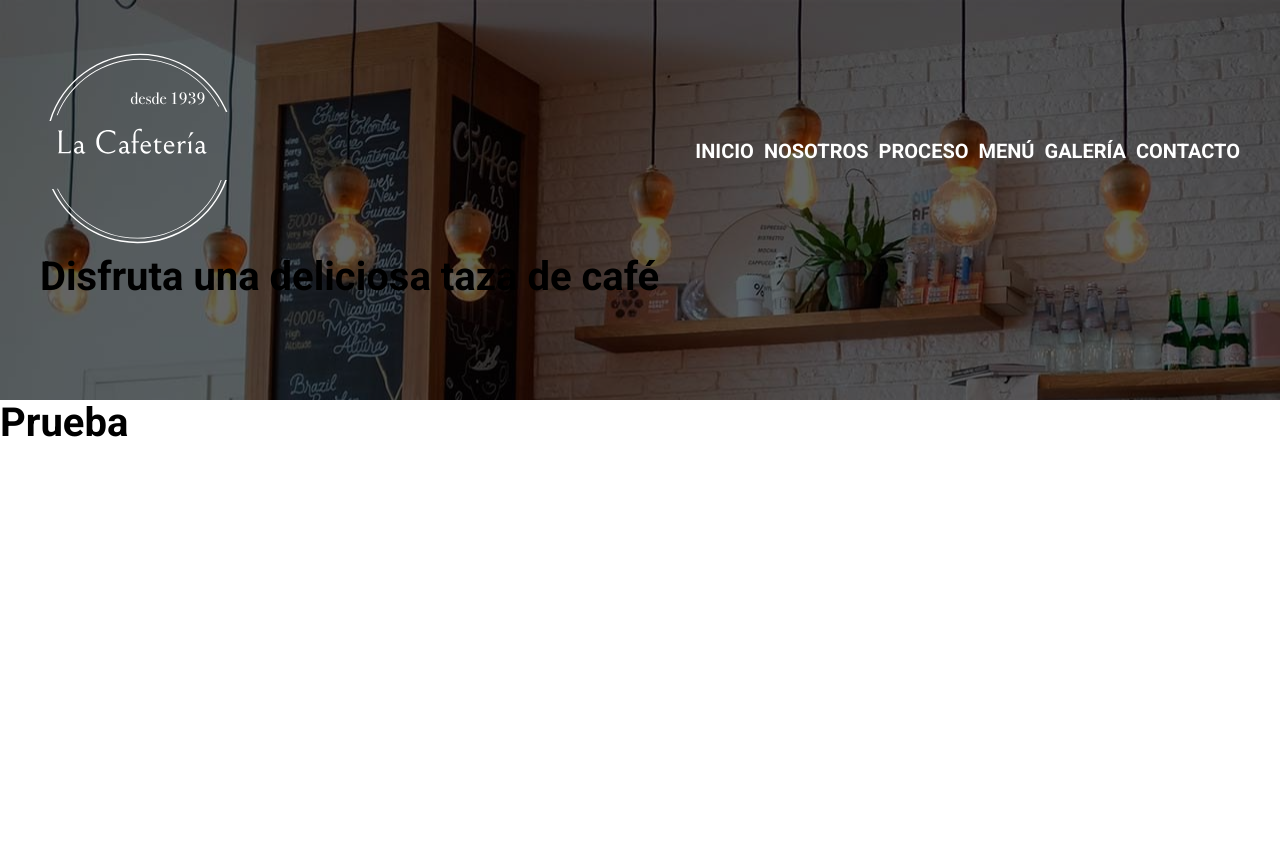
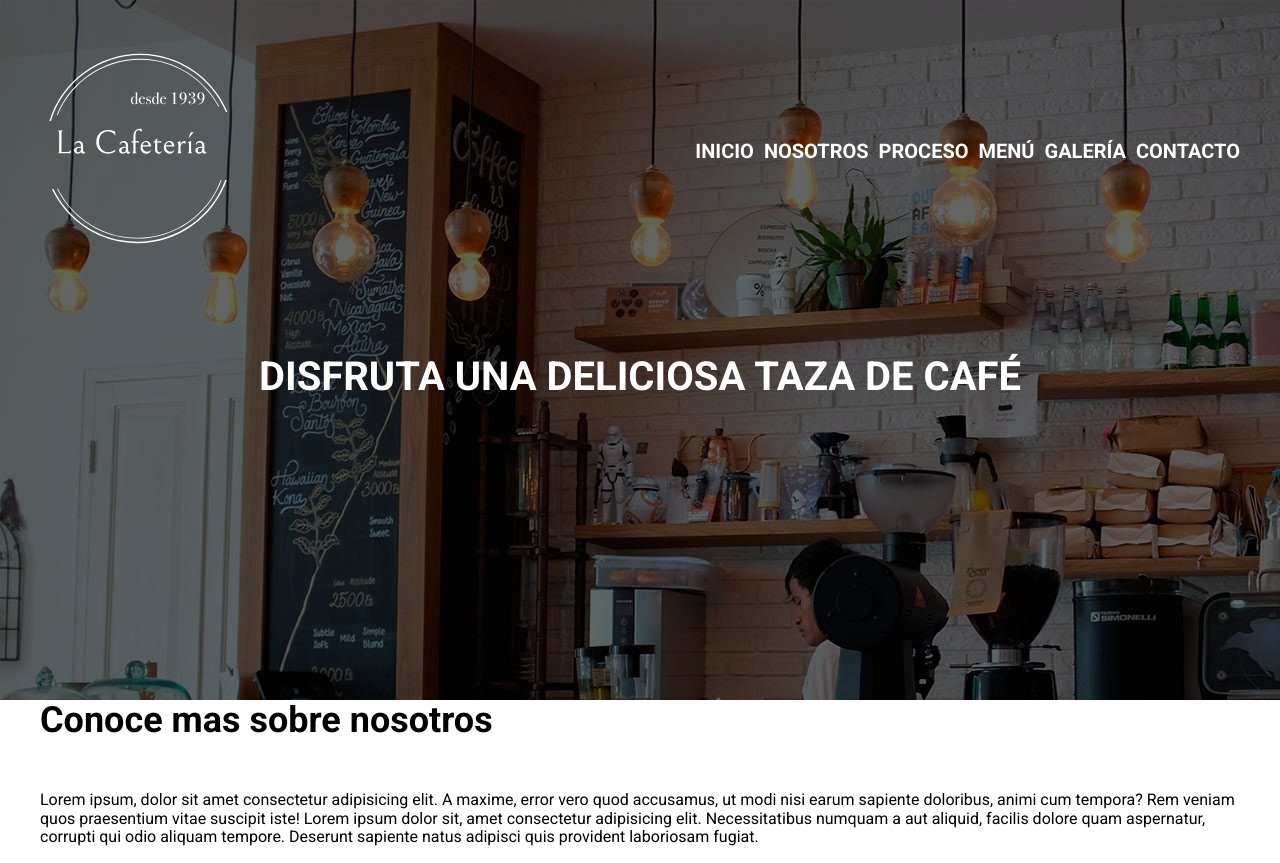
Before and after one commit to beginoffile/coffe-shop, a website: page index.html in a window 1280 px wide. Before the commit the page ends 800 px from the top, so only its background shows below. Drawn offline with Linux system fonts and the light colour scheme.

Commit message:
finised header

```diff
--- a/index.html
+++ b/index.html
@@ -18,7 +18,7 @@
                     <img src="build/img/logo.svg" alt="logo cafeteria">
                 </div>
                 <nav class="nav-principal">
-                    <a href="index.html">Inicio</a>
+                    <a class="activo" href="index.html">Inicio</a>
                     <a href="nosotrol.html">Nosotros</a>
                     <a href="proceso.html">Proceso</a>
                     <a href="menu.html">Menú</a>
@@ -31,7 +31,11 @@
             </div>
         </div>
     </header>
-    <h1>Prueba</h1>
+    <main class="contenedor contenido-principal">
+        <h2><span>Conoce mas </span>sobre nosotros</h2>
+        <p>Lorem ipsum, dolor sit amet consectetur adipisicing elit. A maxime, error vero quod accusamus, ut modi nisi earum sapiente doloribus, animi cum tempora? Rem veniam quos praesentium vitae suscipit iste! Lorem ipsum dolor sit, amet consectetur adipisicing elit. Necessitatibus numquam a aut aliquid, facilis dolore quam aspernatur, corrupti qui odio aliquam tempore. Deserunt sapiente natus adipisci quis provident laboriosam fugiat.</p>
+
+    </main>
 
 </body>
 </html>
--- a/src/scss/base/_variables.scss
+++ b/src/scss/base/_variables.scss
@@ -8,11 +8,12 @@ $tablet:768px;
 $desktop:1024px;
 
 // Colors
-$primary:#E8505B;
-$secondary:#455A64;
+$primary:#5E311E;
+$secondary:#C39C63;
 $black:#000000;
 $white:#FFFFFF;
 $graylight:#eceeef;
+$brownlight:#ebe7de;
 
 // Units
 $separation:5rem;
--- a/src/scss/header/_header.scss
+++ b/src/scss/header/_header.scss
@@ -5,7 +5,10 @@
     padding: 5rem 0;
     position: relative;
 
+    @include m.tablet {
+        min-height: 70rem;
 
+    }
 
     &::before{
         position: absolute;
@@ -22,6 +25,16 @@
 
     .contenido-header{
         position: relative;
+        h1{
+            text-align: center;
+            color:v.$white;
+            text-transform: uppercase;
+            margin-top: 5rem;
+
+            @include m.tablet {
+                margin-top: 10rem;
+            }
+        }
     }
 
 }
--- a/src/scss/header/_navegacion.scss
+++ b/src/scss/header/_navegacion.scss
@@ -24,5 +24,13 @@
         @include m.tablet {
             margin-bottom:0;
         }
+
+        &:hover{
+          color: v.$secondary;
+        }
+
+        .activo{
+            color: v.$secondary;
+        }
     }
 }
```
Also changed, not shown: build/css/app.css.
